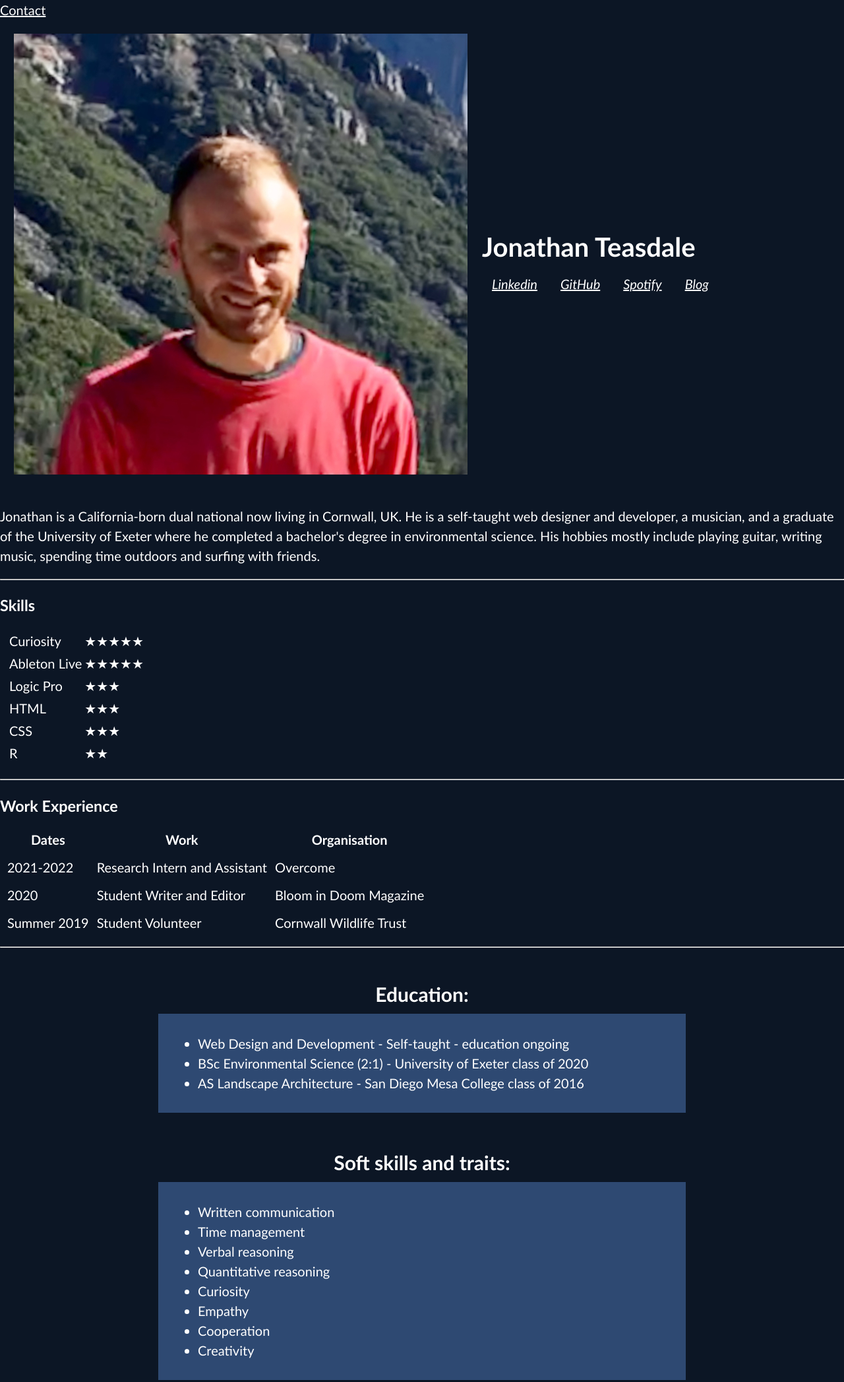
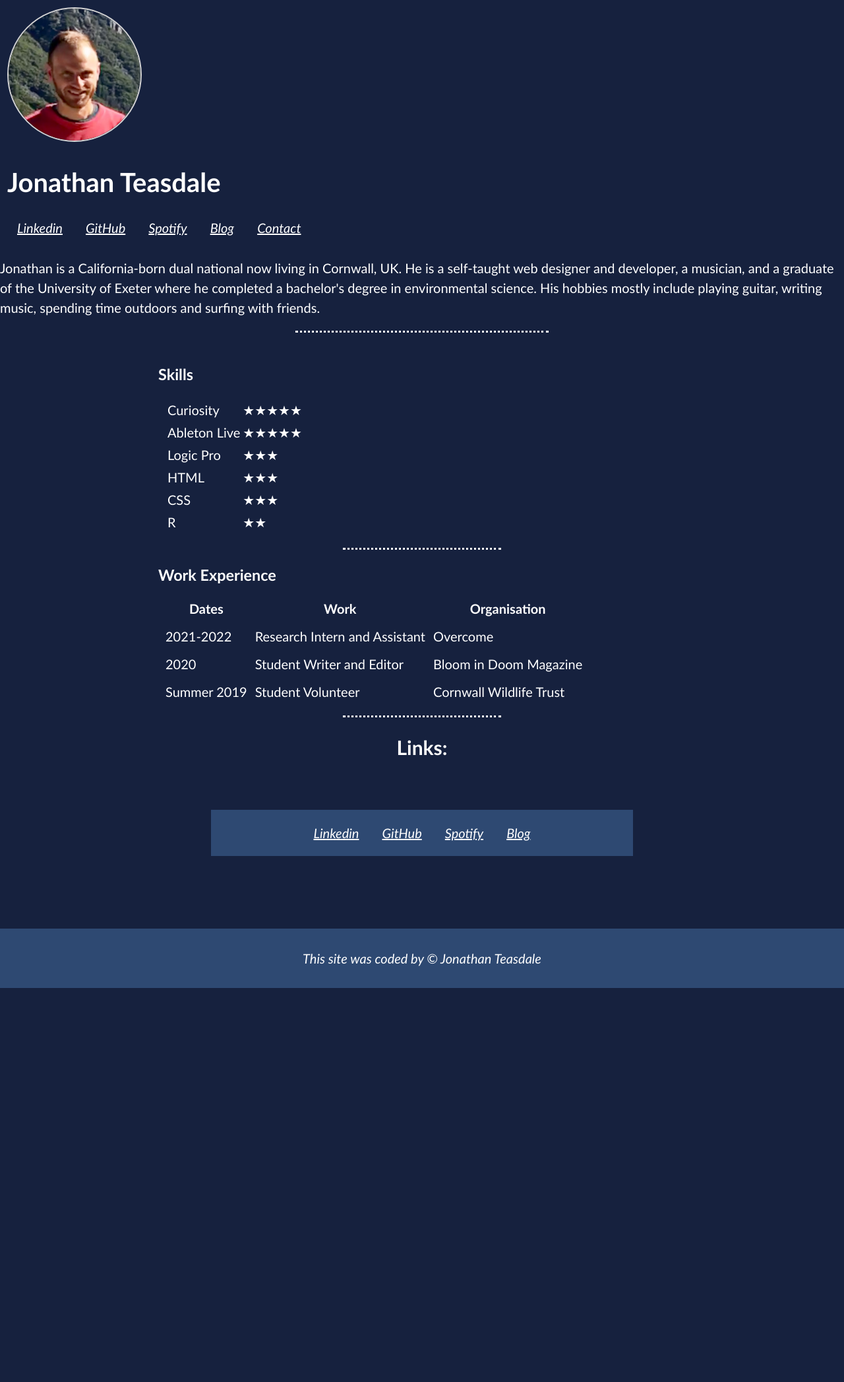
Before and after one commit to j-teasdale/cv, a plain HTML site: page index.html in a window 1280 px wide. Shown: the top 2094 px of the page at 66% size. After the commit the page ends 1497 px from the top, so only its background shows below. Drawn offline with Linux system fonts and the light colour scheme.

Commit message:
added css, favicon, and modified pic

```diff
--- a/css/style.css
+++ b/css/styles.css
@@ -1,7 +1,7 @@
 /* how to add comments: 'command + /' */
 
 body{
-  background-color: #0C1625;
+  background-color: #16213E;
   color: white;
   margin: 0;
   font-family: optima;
@@ -9,7 +9,7 @@ body{
   line-height: 30px;
 }
 
-/* header styles */
+/********** header styles **********/
 
 header{
   background-color: #2E4972;
@@ -28,13 +28,13 @@ nav a {
   margin: 15px;
 }
 
-header img{
-  border-radius: 150px;
-  width: 250px;
-  border: 5px solid lightgray;
+img {
+  width: 200px;
+  border: 2px solid lightgray;
+  border-radius: 100%;
 }
 
-/* main styles */
+/********** main styles **********/
 
 main{
   max-width: 800px;
@@ -42,10 +42,17 @@ main{
   padding: 15px 15px;
 }
 
+hr {
+  border-style: dotted none none;
+  border-width: 3px;
+  color: white;
+  width: 30%;
+}
+
 h2 {
+  margin-bottom: 15px;
+  margin-top: 30px;
   text-align: center;
-  margin-top: 30px;
-  margin-bottom: 15px;
 }
 
 ul {
@@ -70,10 +77,14 @@ a:hover{
 }
 
 
-/* table styles */
+/********** table styles **********/
+
+table {
+
+}
 
 
-
+/********** footer styles **********/
 
 footer{
   background-color: #2E4972;
@@ -97,6 +108,7 @@ footer a:hover{
 .box {
   background: #2E4972;
   padding: 20px 20px;
+  margin: 80px;
 }
 
 .box nav {
--- a/index.html
+++ b/index.html
@@ -7,21 +7,25 @@
 
   <!-- make sure to create my own icon using JT w/ circle -->
   <link rel="icon" href="img/cropped-pic.png">
-  <link rel="stylesheet" type="text/css" href="css/style.css">
-
+  <link rel="stylesheet" type="text/css" href="css/styles.css">
 </head>
 
 <body>
-<a href="./contact.html">Contact</a>
-  <table cellspacing="20">
+    <table cellspacing="10">
       <tr>
-      <td><img src="img/new-bio-pic.jpeg"></td>
-      <td>    <h1>Jonathan Teasdale</h1>
+        <td><img src="img/new-bio-pic-modified.png"></td>
+      </tr>
+      <tr>
+        <td><h1>Jonathan Teasdale</h1></td>
+      </tr>
+      <tr>
+        <td>
             <nav>
               <a target="_blank" href="https://www.linkedin.com/in/jonathan-teasdale-34164ba8/">Linkedin</a>
               <a target="_blank" href="https://github.com/j-teasdale">GitHub</a>
               <a target="_blank" href="#">Spotify</a>
               <a target="_blank" href="#">Blog</a>
+              <a href="./contact.html">Contact</a>
             </nav></td>
       </tr>
     </table>
@@ -31,8 +35,10 @@
       he completed a bachelor's degree in environmental science.
       His hobbies mostly include playing guitar, writing music,
       spending time outdoors and surfing with friends.</p>
+
 <hr>
-
+    <!-- main element -->
+<main>
   <h3>Skills</h3>
   <table cellspacing="10px">
     <tr>
@@ -103,33 +109,6 @@ and scannable -->
       </table>
 
   <hr>
-    <!-- main element -->
-  <main>
-
-    <h2>Education:</h2>
-    <div class="box">
-      <ul>
-        <li>Web Design and Development - Self-taught - education ongoing</li>
-        <li>BSc Environmental Science (2:1) - University of Exeter class of 2020</li>
-        <li>AS Landscape Architecture - San Diego Mesa College class of 2016</li>
-      </ul>
-    </div>
-
-    <br>
-
-    <h2>Soft skills and traits:</h2>
-    <div class="box">
-        <ul>
-          <li>Written communication</li>
-          <li>Time management</li>
-          <li>Verbal reasoning</li>
-          <li>Quantitative reasoning</li>
-          <li>Curiosity</li>
-          <li>Empathy</li>
-          <li>Cooperation</li>
-          <li>Creativity</li>
-        </ul>
-    </div>
 
     <h2>Links:</h2>
     <div class="box">
```
Also changed, not shown: Favicon.png (added), Webclip.png (added), img/new-bio-pic-modified.png (added), 2 other files. Lines whose indentation alone changed are shown as unchanged.
